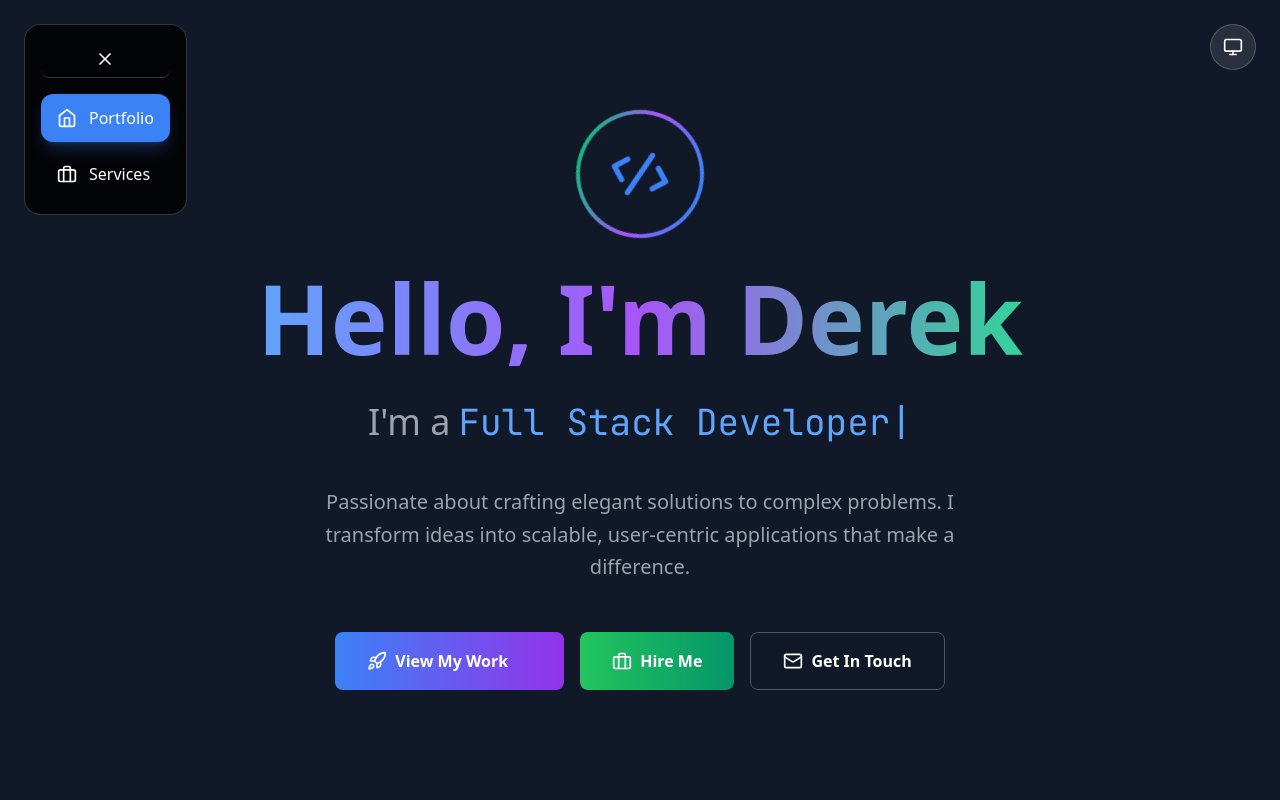
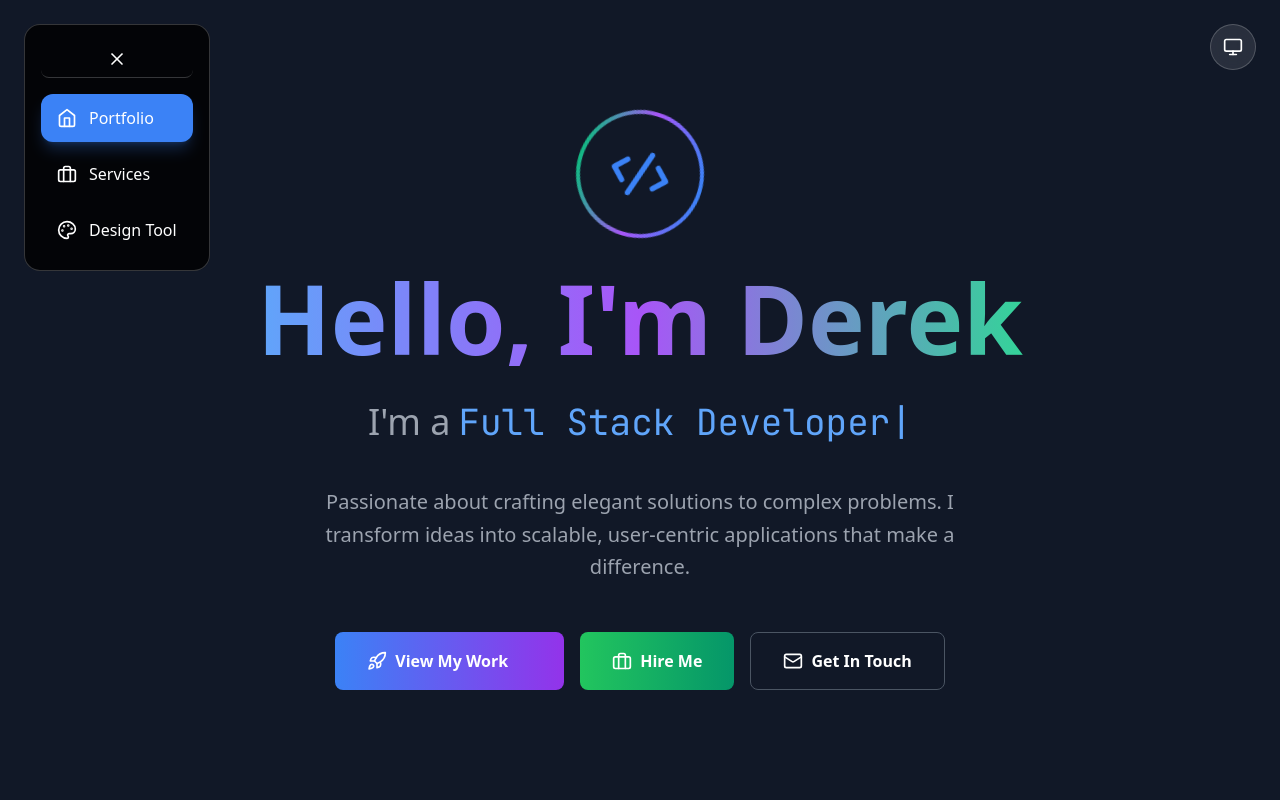
Before and after one commit to derekbolyard/PersonalSite, a React (Vite) app: page / in a window 1280 px wide. Shown: the top 800 px of the page. Built offline with nearby package versions, Linux system fonts and the light colour scheme.

Commit message:
Add Design Tool to Main Navigation

```diff
--- a/src/App.tsx
+++ b/src/App.tsx
@@ -5,15 +5,13 @@ import Navigation from './components/Navigation';
 export default function App() {
   const navigate = useNavigate();
   const location = useLocation();
-  const { pathname } = useLocation();
-  const hideNav = pathname.startsWith('/design');
 
   return (
     <div className="relative min-h-screen">
-      {!hideNav && <Navigation
+      <Navigation
         currentPage={location.pathname}
         onPageChange={(path) => navigate(path)}
-      />}
+      />
       <AppRouter />
     </div>
   );
--- a/src/components/Navigation.tsx
+++ b/src/components/Navigation.tsx
@@ -1,5 +1,5 @@
 import React, { useState } from 'react';
-import { Home, Menu, X, Briefcase } from 'lucide-react';
+import { Home, Menu, X, Briefcase, Palette } from 'lucide-react';
 
 interface NavigationProps {
   currentPage: string;
@@ -13,6 +13,7 @@ export default function Navigation({ currentPage, onPageChange }: NavigationProp
   const pages = [
     { id: 'home', name: 'Portfolio', icon: Home },
     { id: 'services', name: 'Services', icon: Briefcase },
+    { id: 'design', name: 'Design Tool', icon: Palette },
   ];
 
   const handlePageChange = (pageId: string) => {
@@ -49,6 +50,7 @@ export default function Navigation({ currentPage, onPageChange }: NavigationProp
           {pages.map((page) => {
             const Icon = page.icon;
             const isServices = page.id === 'services';
+            const isDesign = page.id === 'design';
             const isActive = (page.id === 'home' && currentPage === '/') ||
                            (page.id !== 'home' && currentPage === `/${page.id}`);
 
@@ -60,6 +62,8 @@ export default function Navigation({ currentPage, onPageChange }: NavigationProp
                   isActive
                     ? isServices
                       ? 'bg-green-600 text-white shadow-lg shadow-green-600/25'
+                      : isDesign
+                      ? 'bg-purple-600 text-white shadow-lg shadow-purple-600/25'
                       : 'bg-blue-500 text-white shadow-lg shadow-blue-500/25'
                     : 'text-white hover:bg-white/20 hover:text-white'
                 } ${isCollapsed ? 'justify-center px-2' : ''}`}
@@ -74,10 +78,15 @@ export default function Navigation({ currentPage, onPageChange }: NavigationProp
                   {page.name}
                 </span>
 
-                {/* Services indicator */}
+                {/* Page-specific indicators */}
                 {isServices && isActive && (
                   <div className="absolute -top-1 -right-1 text-xs animate-pulse">
                     💼
+                  </div>
+                )}
+                {isDesign && isActive && (
+                  <div className="absolute -top-1 -right-1 text-xs animate-pulse">
+                    🎨
                   </div>
                 )}
               </button>
@@ -119,6 +128,7 @@ export default function Navigation({ currentPage, onPageChange }: NavigationProp
               {pages.map((page) => {
                 const Icon = page.icon;
                 const isServices = page.id === 'services';
+                const isDesign = page.id === 'design';
                 const isActive = (page.id === 'home' && currentPage === '/') ||
                                (page.id !== 'home' && currentPage === `/${page.id}`);
 
@@ -130,6 +140,8 @@ export default function Navigation({ currentPage, onPageChange }: NavigationProp
                       isActive
                         ? isServices
                           ? 'bg-green-600 text-white shadow-lg shadow-green-600/25'
+                          : isDesign
+                          ? 'bg-purple-600 text-white shadow-lg shadow-purple-600/25'
                           : 'bg-blue-500 text-white shadow-lg shadow-blue-500/25'
                         : 'text-white hover:bg-white/10 hover:text-white'
                     }`}
@@ -141,10 +153,15 @@ export default function Navigation({ currentPage, onPageChange }: NavigationProp
                       {page.name}
                     </span>
 
-                    {/* Services indicator */}
+                    {/* Page-specific indicators */}
                     {isServices && isActive && (
                       <div className="absolute top-2 right-2 text-sm animate-pulse">
                         💼
+                      </div>
+                    )}
+                    {isDesign && isActive && (
+                      <div className="absolute top-2 right-2 text-sm animate-pulse">
+                        🎨
                       </div>
                     )}
 
```
